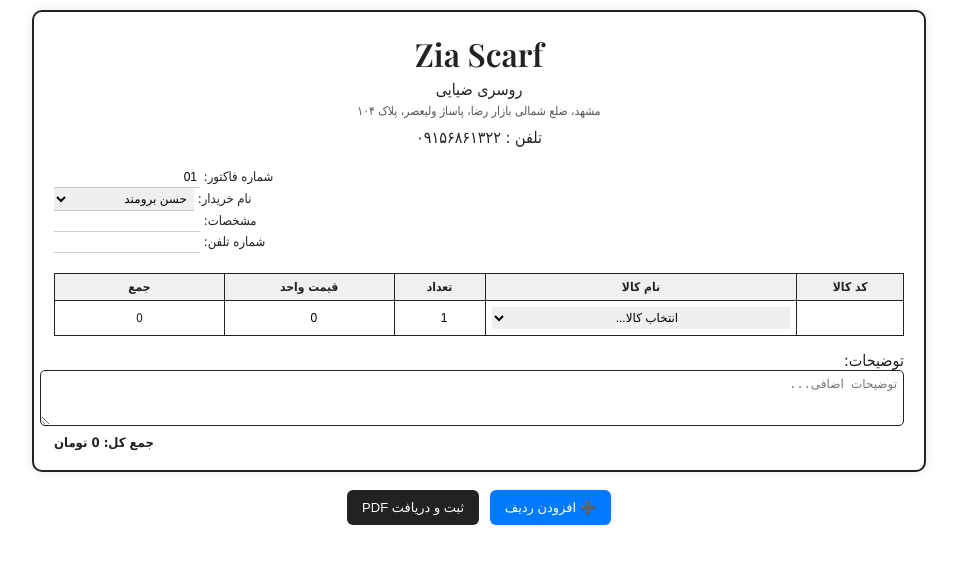
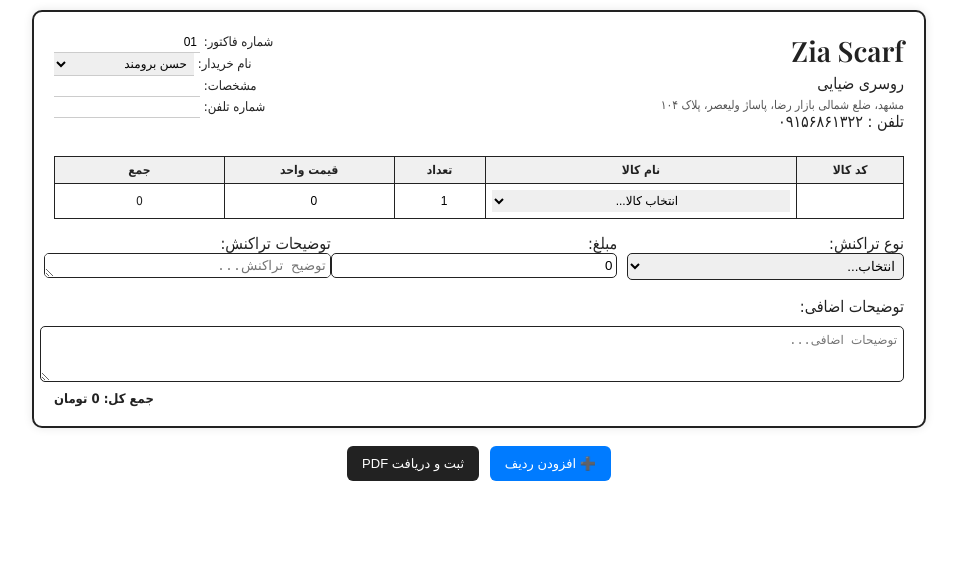
Before and after one commit to noweedziaei/Zia-scarf, a plain HTML site: page index.html in a window 1280 px wide. Shown: the whole page, without its empty margins (161-1118 px from the left). Drawn offline with nearby package versions, Linux system fonts and the light colour scheme.

Commit message:
Update index.html

```diff
--- a/index.html
+++ b/index.html
@@ -10,24 +10,28 @@
 <style>
 body { font-family: Tahoma, sans-serif; margin:0; padding:10px; direction: rtl; background:#fff; color:#222; }
 #invoice { max-width:850px; margin:auto; padding:20px; border:2px solid #222; border-radius:10px; background:#fff; box-shadow:0 0 10px rgba(0,0,0,0.1);}
-.header { text-align:center; margin-bottom:20px; }
-.brand .en-name { font-family:'Playfair Display', serif; font-size:32px; font-weight:600; margin-bottom:5px; }
+.header { display:flex; justify-content:space-between; flex-wrap:wrap; margin-bottom:20px; }
+.brand { text-align:right; }
+.brand .en-name { font-family:'Playfair Display', serif; font-size:28px; font-weight:600; margin-bottom:5px; }
 .brand .fa-name { font-size:16px; margin-bottom:5px; }
-.brand .address { font-size:12px; color:#555; margin-bottom:10px; }
-.invoice-info { text-align:left; font-size:13px; line-height:1.6; margin-bottom:20px; }
+.brand .address { font-size:12px; color:#555; }
+.invoice-info { text-align:left; font-size:13px; line-height:1.6; }
 .invoice-info input, .invoice-info select { border:none; border-bottom:1px solid #ccc; padding:3px; width:140px; font-size:12px; }
 .table-container { overflow-x:auto; margin-top:10px; }
 table { width:100%; border-collapse:collapse; table-layout: fixed; border:1px solid #222;}
 th, td { border:1px solid #222; padding:6px; text-align:center; font-size:12px; white-space: nowrap; }
 th { background:#f0f0f0; }
-td input, td select { border:none; text-align:center; width:100%; padding:3px; font-size:12px; }
+td input, td select, td textarea { border:none; text-align:center; width:100%; padding:3px; font-size:12px; }
 th:nth-child(1), td:nth-child(1){width:12%;}
 th:nth-child(2), td:nth-child(2){width:38%;}
 th:nth-child(3), td:nth-child(3){width:10%;}
 th:nth-child(4), td:nth-child(4){width:20%;}
 th:nth-child(5), td:nth-child(5){width:20%;}
+.transaction-box { display:flex; flex-wrap:wrap; gap:10px; margin-top:15px; }
+.transaction-box div { flex:1; min-width:120px; }
+.transaction-box input, .transaction-box select, .transaction-box textarea { width:100%; border:1px solid #222; border-radius:5px; padding:4px; }
 .footer { margin-top:15px; }
-.footer textarea { width:100%; border:1px solid #222; border-radius:5px; padding:6px; font-size:12px; resize:vertical; }
+.footer textarea { width:100%; border:1px solid #222; border-radius:5px; padding:6px; font-size:12px; resize:vertical; margin-top:10px; }
 .total { text-align:left; font-weight:bold; margin-top:5px; font-size:13px; }
 .buttons { margin-top:15px; text-align:center; }
 .btn { background:#222; color:#fff; border:none; border-radius:6px; padding:10px 15px; font-size:13px; cursor:pointer; margin:3px; }
@@ -47,18 +51,19 @@ th:nth-child(5), td:nth-child(5){width:20%;}
 <body>
 
 <div id="invoice">
-  <div class="header brand">
+  <div class="header">
+    <div class="brand">
       <div class="en-name">Zia Scarf</div>
       <div class="fa-name">روسری ضیایی</div>
       <div class="address">مشهد، ضلع شمالی بازار رضا، پاساژ ولیعصر، پلاک ۱۰۴</div>
       <div class="fa-name">تلفن : ۰۹۱۵۶۸۶۱۳۲۲</div>
     </div>
-
     <div class="invoice-info">
       شماره فاکتور: <input type="text" id="invoiceNumber" readonly><br>
       نام خریدار: <select id="buyerName"></select><br>
       مشخصات: <input type="text" id="buyerDetails" readonly><br>
       شماره تلفن: <input type="text" id="buyerPhone" readonly>
+    </div>
   </div>
 
   <div class="table-container">
@@ -76,8 +81,27 @@ th:nth-child(5), td:nth-child(5){width:20%;}
     </table>
   </div>
 
+  <div class="transaction-box">
+    <div>
+      <label>نوع تراکنش:</label>
+      <select id="transactionType">
+        <option value="">انتخاب...</option>
+        <option value="discount">تخفیف</option>
+        <option value="return">مرجوعی</option>
+      </select>
+    </div>
+    <div>
+      <label>مبلغ:</label>
+      <input type="number" id="transactionAmount" value="0" min="0">
+    </div>
+    <div>
+      <label>توضیحات تراکنش:</label>
+      <textarea id="transactionNote" rows="1" placeholder="توضیح تراکنش..."></textarea>
+    </div>
+  </div>
+
   <div class="footer">
-    <label for="note">توضیحات:</label>
+    <label for="note">توضیحات اضافی:</label>
     <textarea id="note" rows="3" placeholder="توضیحات اضافی..."></textarea>
     <div class="total">جمع کل: <span id="grandTotal">0</span> تومان</div>
   </div>
@@ -170,6 +194,10 @@ function updateRow(tr){
 function updateGrandTotal(){
   let sum=0;
   document.querySelectorAll(".row-total").forEach(td=>{sum+=parseFloat(td.textContent.replace(/,/g,''))||0;});
+  let transactionAmount = parseFloat(document.getElementById("transactionAmount").value)||0;
+  const type = document.getElementById("transactionType").value;
+  if(type) sum -= transactionAmount;
+  if(sum<0) sum=0;
   document.getElementById("grandTotal").textContent=sum.toLocaleString();
 }
 
@@ -178,6 +206,10 @@ document.querySelector(".add-row").addEventListener("click", ()=>{ tbody.appendC
 
 // شروع با یک ردیف
 tbody.appendChild(createRow());
+
+// بروزرسانی جمع کل هنگام تغییر تراکنش
+document.getElementById("transactionAmount").addEventListener("input", updateGrandTotal);
+document.getElementById("transactionType").addEventListener("change", updateGrandTotal);
 
 // ذخیره PDF
 document.getElementById("saveBtn").addEventListener("click", ()=>{
```
Lines whose indentation alone changed are shown as unchanged.
